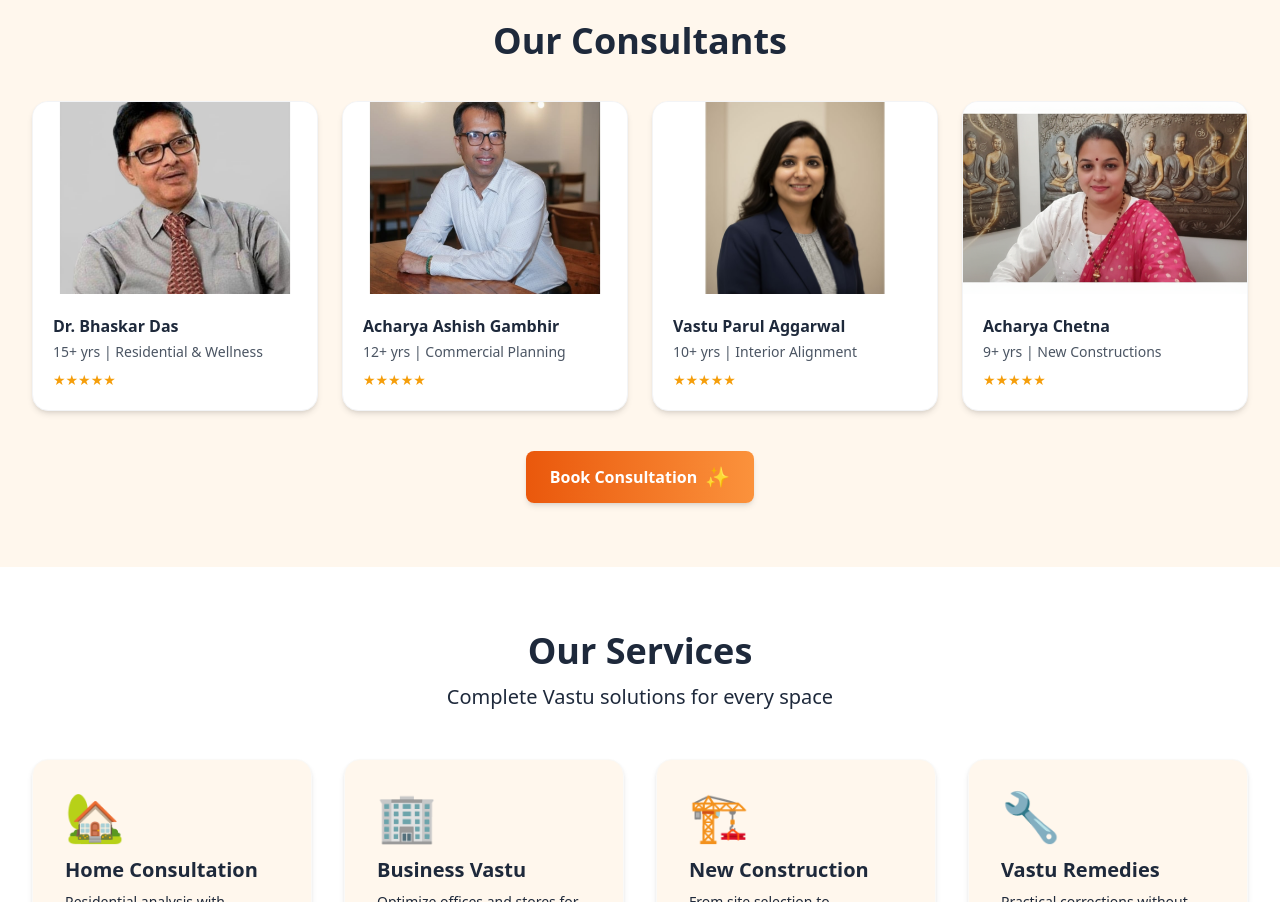
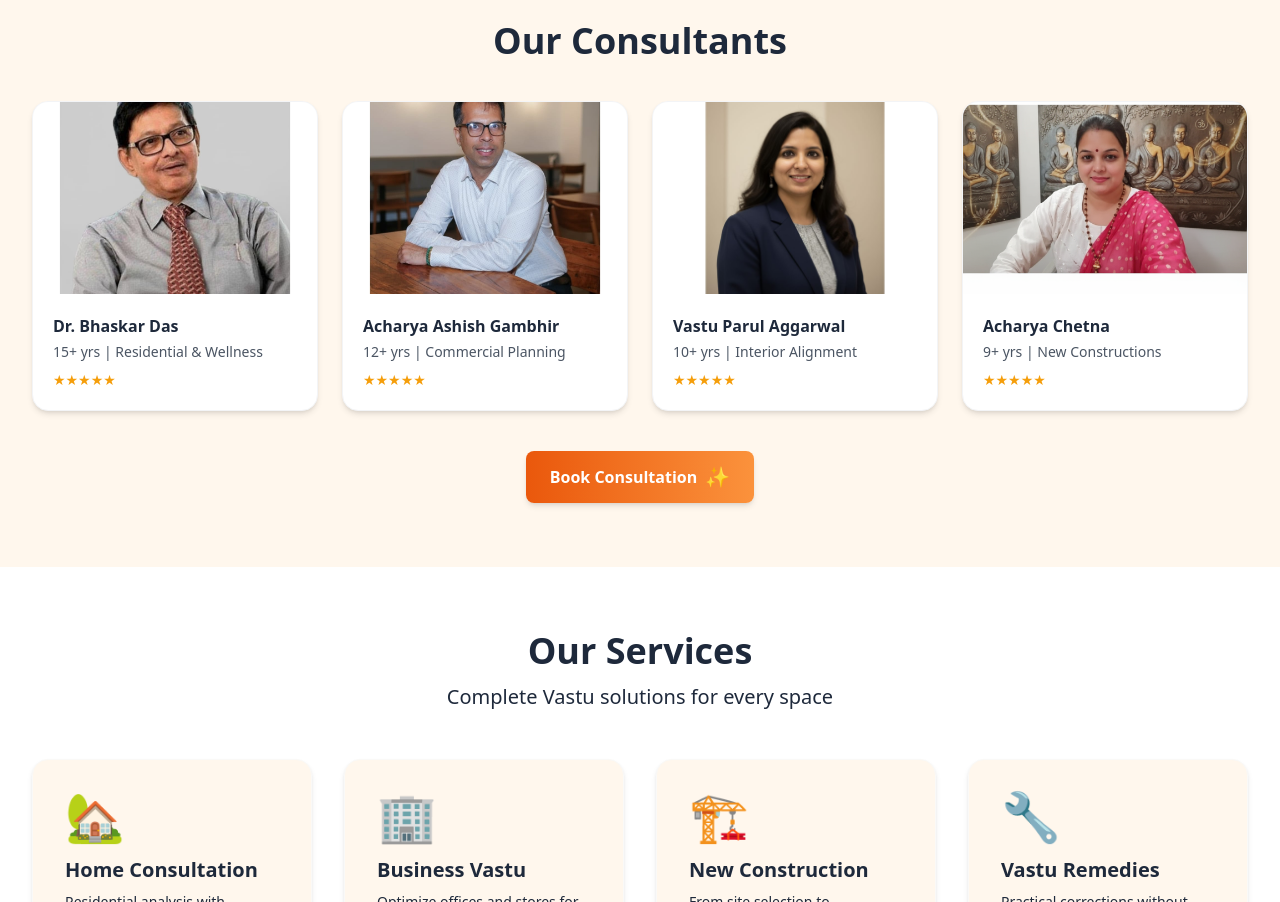
Before and after one commit to mahimamj/VASTU, a website: page landing.html in a window 1280 px wide. Shown: the part 859-1761 px from the top of the page. Drawn offline with nearby package versions, Linux system fonts and the light colour scheme.

Commit message:
Standardize consultant image positioning to ensure consistent framing and visible heads

```diff
--- a/landing.html
+++ b/landing.html
@@ -480,7 +480,7 @@
             <div class="grid grid-cols-2 lg:grid-cols-4 gap-4 md:gap-6">
                 <div class="bg-white rounded-2xl shadow-md border border-gray-100 overflow-hidden">
                     <div class="h-32 md:h-48 bg-gray-100 overflow-hidden">
-                        <img src="BHASKAR DAS.png" alt="Dr. Bhaskar Das" class="w-full h-full object-cover">
+                        <img src="BHASKAR DAS.png" alt="Dr. Bhaskar Das" class="w-full h-full object-cover" style="object-position: center 60%;">
                     </div>
                     <div class="p-3 md:p-5">
                         <h3 class="font-semibold text-vastu-brown text-sm md:text-base">Dr. Bhaskar Das</h3>
@@ -490,7 +490,7 @@
                 </div>
                 <div class="bg-white rounded-2xl shadow-md border border-gray-100 overflow-hidden">
                     <div class="h-32 md:h-48 bg-gray-100 overflow-hidden">
-                        <img src="ASHISH.png" alt="Acharya Ashish Gambhir" class="w-full h-full object-cover">
+                        <img src="ASHISH.png" alt="Acharya Ashish Gambhir" class="w-full h-full object-cover" style="object-position: center 60%;">
                     </div>
                     <div class="p-3 md:p-5">
                         <h3 class="font-semibold text-vastu-brown text-sm md:text-base">Acharya Ashish Gambhir</h3>
@@ -500,7 +500,7 @@
                 </div>
                 <div class="bg-white rounded-2xl shadow-md border border-gray-100 overflow-hidden">
                     <div class="h-32 md:h-48 bg-gray-100 overflow-hidden">
-                        <img src="PARUL .png" alt="Vastu Parul Aggarwal" class="w-full h-full object-cover">
+                        <img src="PARUL .png" alt="Vastu Parul Aggarwal" class="w-full h-full object-cover" style="object-position: center 60%;">
                     </div>
                     <div class="p-3 md:p-5">
                         <h3 class="font-semibold text-vastu-brown text-sm md:text-base">Vastu Parul Aggarwal</h3>
@@ -510,7 +510,7 @@
                 </div>
                 <div class="bg-white rounded-2xl shadow-md border border-gray-100 overflow-hidden">
                     <div class="h-32 md:h-48 bg-gray-100 overflow-hidden">
-                        <img src="CHETNA JI.png" alt="Acharya Chetna" class="w-full h-full object-cover">
+                        <img src="CHETNA JI.png" alt="Acharya Chetna" class="w-full h-full object-cover" style="object-position: center 60%;">
                     </div>
                     <div class="p-3 md:p-5">
                         <h3 class="font-semibold text-vastu-brown text-sm md:text-base">Acharya Chetna</h3>
```
